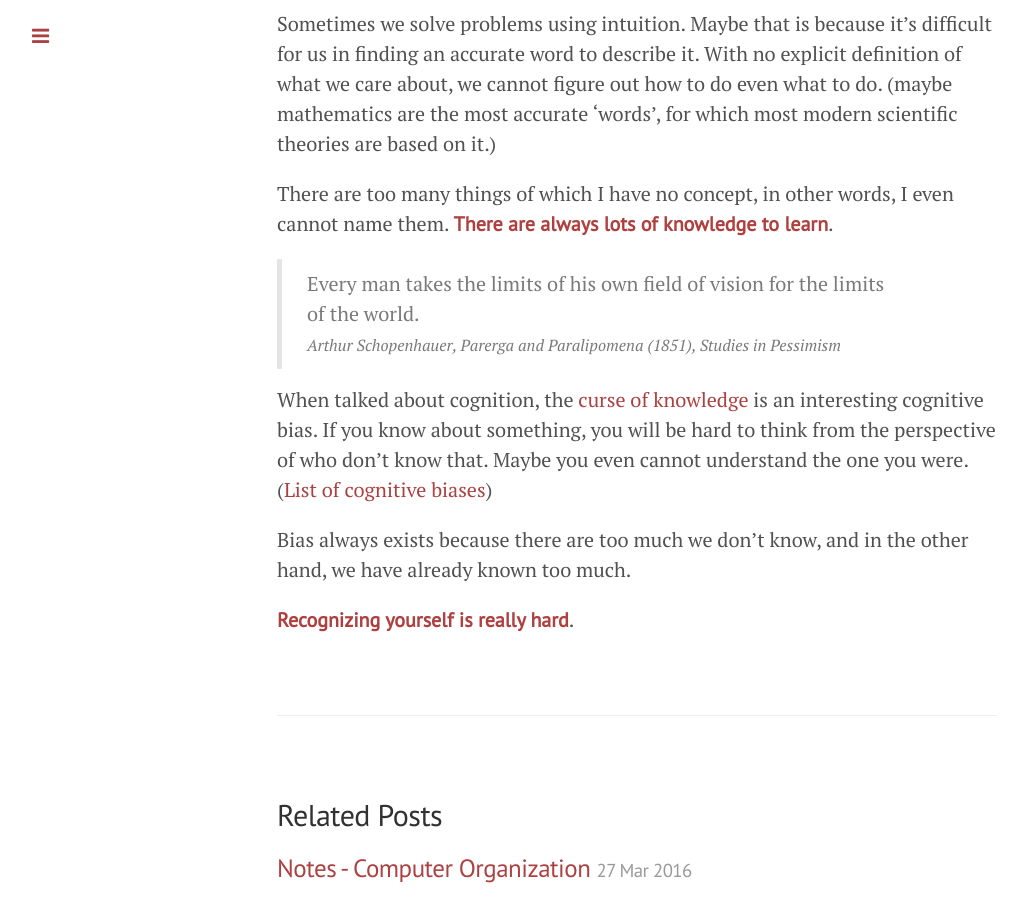
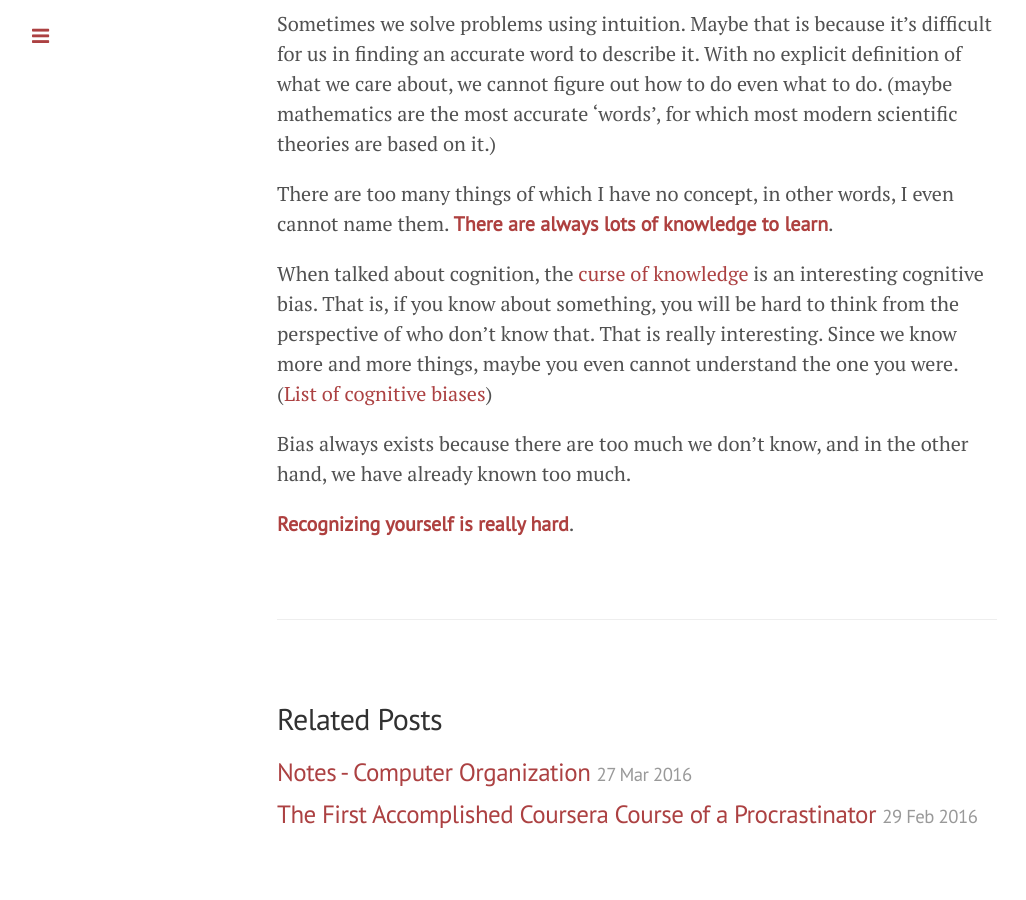
Before and after one commit to neilsustc/neilsustc.github.io, a Jekyll site: the page built from _posts/2016-01-25-2015.md, in a window 1280 px wide and 900 px high, scrolled down 7172 px. Shown: the whole window, without its empty margins (3-1029 px from the left). Built offline with Jekyll 4.4.1, drawn with Linux system fonts in a browser that asks for light colours; some web fonts are replaced.

Commit message:
img path

```diff
--- a/_posts/2016-01-25-2015.md
+++ b/_posts/2016-01-25-2015.md
@@ -75,11 +75,7 @@
 
 There are too many things of which I have no concept, in other words, I even cannot name them. **There are always lots of knowledge to learn**.
 
-<blockquote>Every man takes the limits of his own field of vision for the limits of the world.
-<br /><cite>Arthur Schopenhauer, Parerga and Paralipomena (1851), Studies in Pessimism</cite>
-</blockquote>
-
-When talked about cognition, the [curse of knowledge](https://en.wikipedia.org/wiki/Curse_of_knowledge) is an interesting cognitive bias. If you know about something, you will be hard to think from the perspective of who don't know that. Maybe you even cannot understand the one you were. ([List of cognitive biases](https://en.wikipedia.org/wiki/List_of_cognitive_biases))
+When talked about cognition, the [curse of knowledge](https://en.wikipedia.org/wiki/Curse_of_knowledge) is an interesting cognitive bias. That is, if you know about something, you will be hard to think from the perspective of who don't know that. That is really interesting. Since we know more and more things, maybe you even cannot understand the one you were. ([List of cognitive biases](https://en.wikipedia.org/wiki/List_of_cognitive_biases))
 
 Bias always exists because there are too much we don't know, and in the other hand, we have already known too much.
 
```
Also changed, not shown: _posts/2016-3-27-Notes-computer-organization.md (+3 -3 lines).
